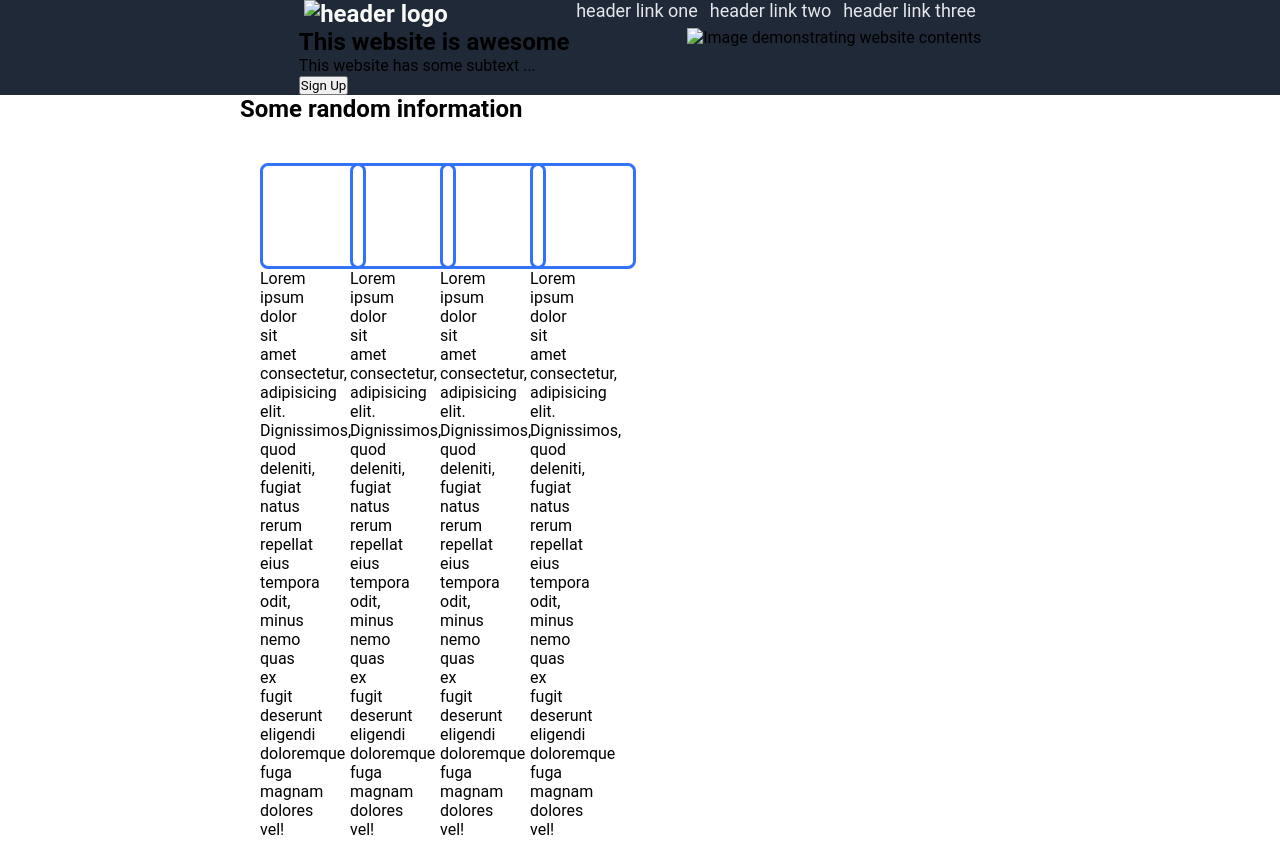
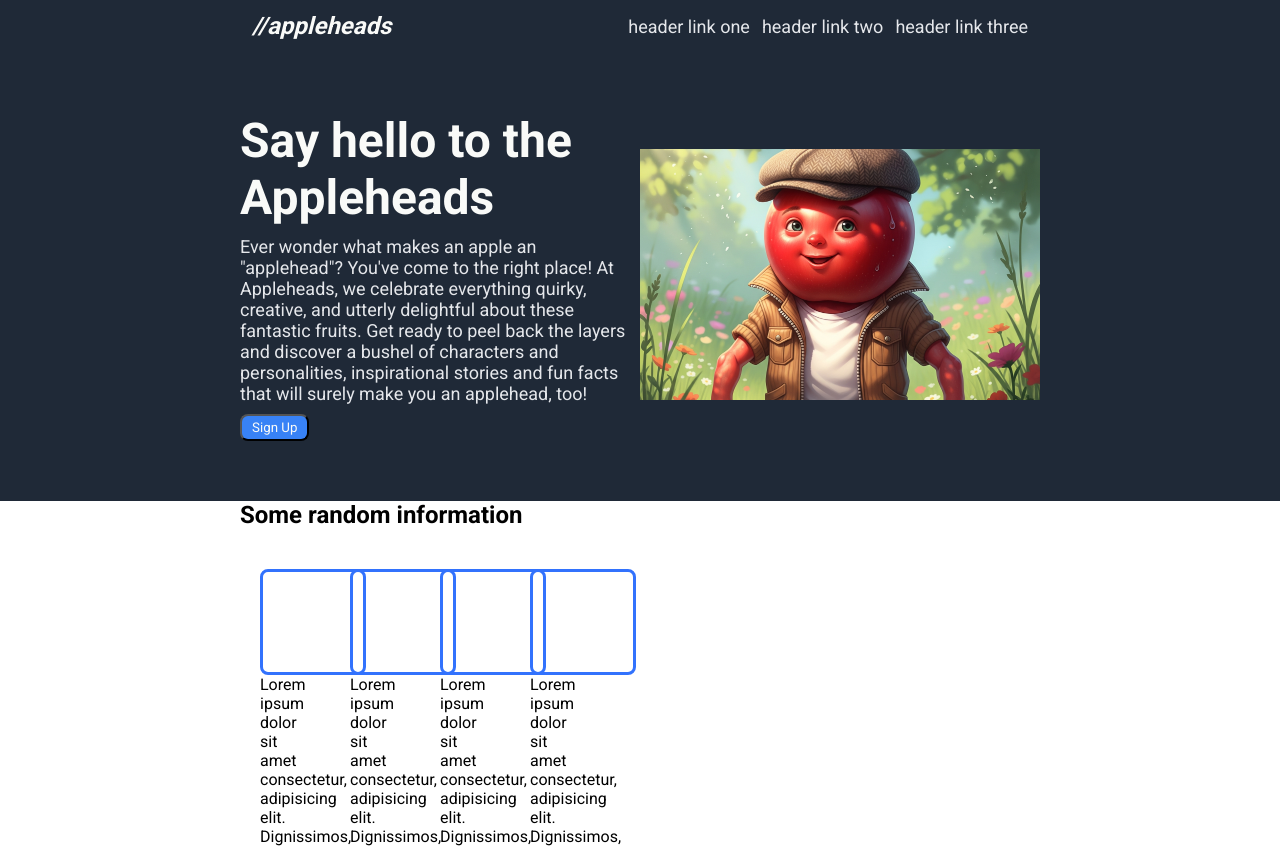
Before and after one commit to michael-dalton-home/appleheads, a plain HTML site: page index.html in a window 1280 px wide. Shown: the top 846 px of the page. Drawn offline with Linux system fonts and the light colour scheme.

Commit message:
Complete presentation of panel-1, header and footer
Added 800x500 image to panel-1 and updated font and layout

```diff
--- a/css/styles.css
+++ b/css/styles.css
@@ -4,25 +4,35 @@
     box-sizing: border-box;
     padding: 0;
     margin: 0 auto;
-    font-family: Roboto;
+    font-family:Roboto;
 }
 body {
     display: flex;
     flex-direction: column;
+}
+header, footer {
 
-    /* justify-content: stretch; */
+    /* justify-content: stretch;
     align-items: stretch;
+    padding: 4px 0; */
 }
 .footer-inner, .header-inner, .panel-1-inner,
 .panel-2-inner, .panel-3-inner, .panel-4-inner {
     width: 80%;
     max-width: 800px;
+    min-width: 800px;
 }
 header, footer, .main-panel {
     width:100%;
 }
 header, footer, .panel-1 {
     background-color: #1f2937;
+}
+.panel-1-inner, .panel-2-inner, .panel-3-inner, .panel-4-inner {
+    min-height: 25vh;
+}
+.panel-1 {
+    padding: 60px 0px;
 }
 
 /* HEADER styles
@@ -36,16 +46,24 @@ header, footer, .panel-1 {
 }
 .header-inner > ul {
     list-style: none;
-    padding-left : 0;
+    padding : 0;
+    margin: 0;
 }
-.header-inner > img {
+.header-inner > h1 {
     font-size: 24px;
     color: #f9faf8;
     font-weight: bold;
+    font-style: italic;
+    padding : 0;
+    margin: 0;
 }
 .header-inner {
     display:flex;
     justify-content: space-between;
+    align-items: center;
+    padding: 12px;
+}
+.header-inner-left {
 }
 
 
@@ -54,6 +72,8 @@ header, footer, .panel-1 {
 .footer-inner {
     margin: 0 auto;
     justify-content: space-around;
+    align-items: center;
+    padding: 40px;
 }
 
 /* MAIN PANEL styles
@@ -64,13 +84,49 @@ header, footer, .panel-1 {
 }
 
 .main-panel-inner > div {
-    height:250px;
+    /* height:250px; */
 }
 
 /* PANEL ONE
 */
+.p1-inner-left {
+    /* margin: 40px auto; */
+    display:flex;
+    flex-direction: column;
+    /* gap: 0px; */
+    align-items: flex-start;
+}
 .panel-1-inner {
     display: flex;
+    min-height: 25vh;
+    align-items:center;
+    justify-content: center;
+}
+.p1-inner-left > h1 {
+    font-size: 48px;
+    color: #f9faf8;
+    font-weight: 900;
+}
+.p1-inner-left > p {
+    font-size: 18px;
+    color: #e5e7eb;
+}
+.p1-inner-left, .p1-inner-right {
+    flex: 1;
+    gap: 10px;
+}
+.p1-inner-left > button {
+    padding: 4px 10px;
+    margin: 0;
+    border-radius: 8px;
+    background-color: #3882f6;
+    color: #f9faf8;
+}
+.p1-inner-right > img {
+    width:400px;
+    /* height: 250px; */
+    overflow: hidden;
+    margin: 0 auto;
 }
 
 /* PANEL TWO
--- a/index.html
+++ b/index.html
@@ -3,6 +3,11 @@
 <html>
     <head>
         <meta charset="utf-8">
+
+        <link rel="preconnect" href="https://fonts.googleapis.com">
+        <link rel="preconnect" href="https://fonts.gstatic.com" crossorigin>
+        <link href="https://fonts.googleapis.com/css2?family=Roboto:wght@400;700&display=swap" rel="stylesheet">
+
         <title>The Apple Heads</title>
         <link rel="stylesheet" href="./css/styles.css">
     </head>
@@ -11,7 +16,8 @@
         <!-- Header and logo -->
         <header class="header">
             <div class="header-inner">
-                <img src="#" alt="header logo">
+                <h1>//appleheads</h1>
+                <!-- <img src="#" alt="header logo"> -->
                 <ul>
                     <li>header link one</li>
                     <li>header link two</li>
@@ -27,13 +33,19 @@
             <!-- This website .. -->
             <section class="panel-1">
                 <div class="panel-1-inner">
-                    <div class="header-left">
-                        <h1>This website is awesome</h1>
-                        <p>This website has some subtext ...</p>
+                    <div class="p1-inner-left">
+                        <h1>Say hello to the Appleheads</h1>
+                        <p>Ever wonder what makes an apple an "applehead"? You've come to the
+                            right place! At Appleheads, we celebrate everything quirky, creative,
+                            and utterly delightful about these fantastic fruits. Get ready to peel
+                            back the layers and discover a bushel of characters and personalities,
+                            inspirational stories and fun facts that will surely make you an
+                            applehead, too!</p>
                         <button>Sign Up</button>
                     </div>
-                    <div class="header-right">
-                        <img src="#" alt="Image demonstrating website contents">
+                    <div class="p1-inner-right">
+                        <img src="./imgs/applehead-male-strongman-800x500.png"
+                        alt="Image demonstrating website contents">
                     </div>
                 </div>
             </section>
```
Also changed, not shown: imgs/applehead-male-strongman-800x500.png (added).
